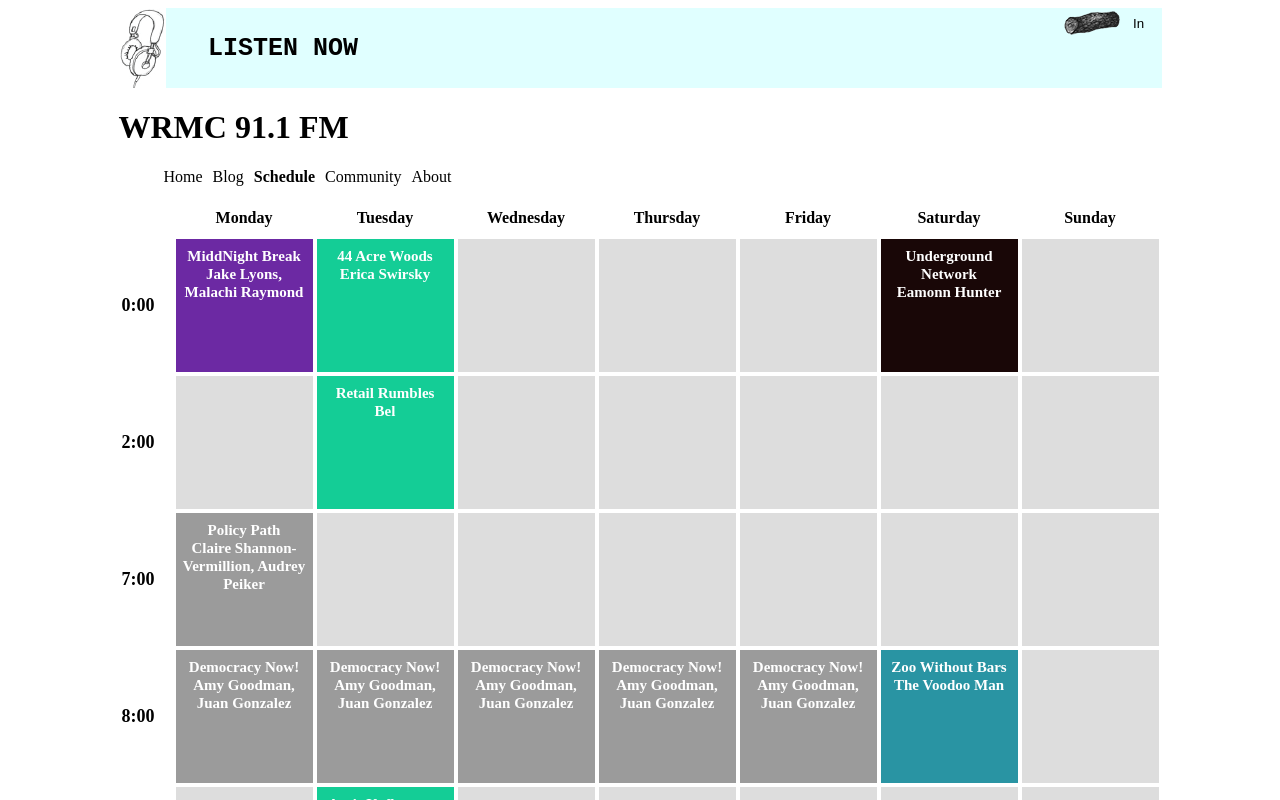
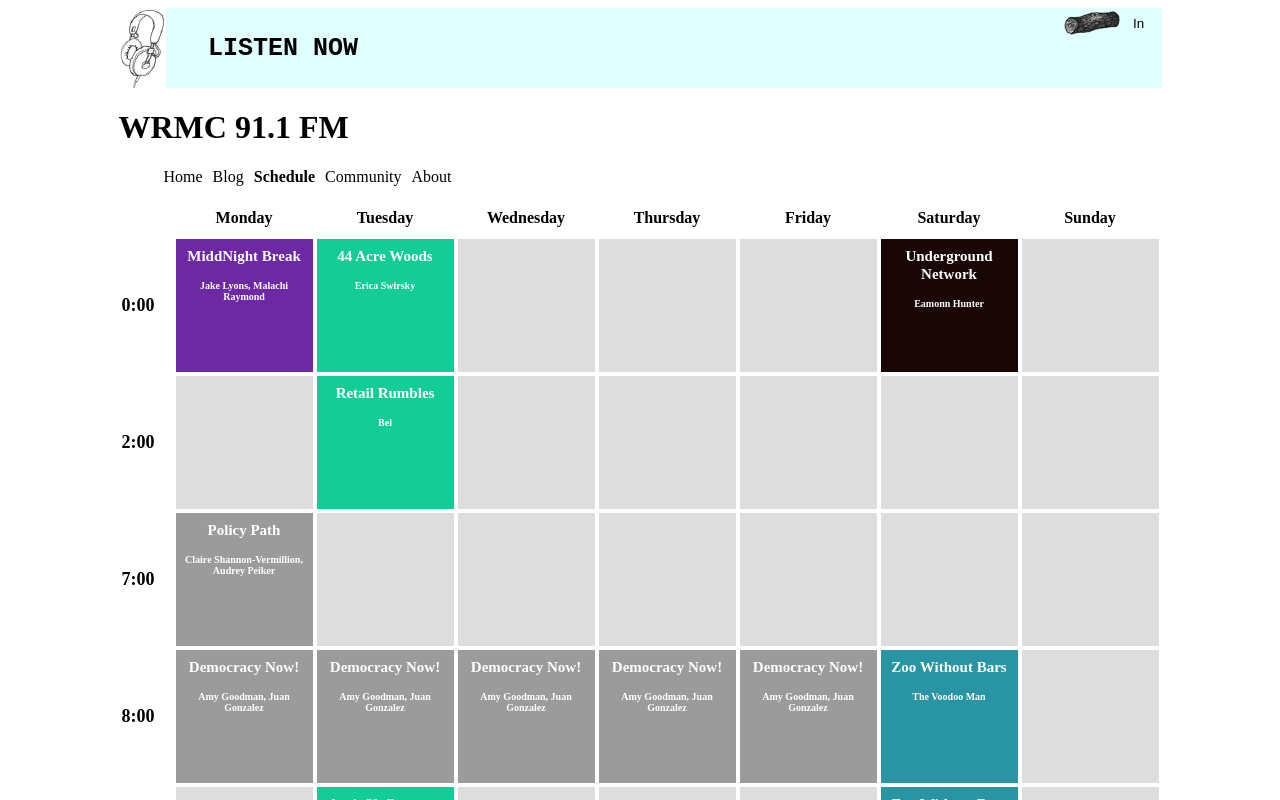
Before and after one commit to csci312-s21/project-blackberry-binturong, a Next.js app: page / in a window 1280 px wide. Both pictures are taken after a click on the item "Schedule". Shown: the top 800 px of the page. Built offline with nearby package versions, Linux system fonts and the light colour scheme.

Commit message:
Updated tests

```diff
--- a/src/components/WeeklySchedule.js
+++ b/src/components/WeeklySchedule.js
@@ -5,10 +5,11 @@
 
 export default function WeeklySchedule({ shows }){
   const showsArr = [];
-  const days = ['','Monday', 'Tuesday', 'Wednesday', 'Thursday', 'Friday', 'Saturday', 'Sunday'];
+  const days = ["","Monday", "Tuesday", "Wednesday", "Thursday", "Friday", "Saturday", "Sunday"];
 
-  const firstRow = days.map((d) => {
-    return (<div className={styles.scheduleDay}>
+  const firstRow = days.map((d, i) => {
+    const currKey = `firstrow${  i}`;
+    return (<div key={currKey} className={styles.scheduleDay}>
               {d}
             </div>)
   })
@@ -20,22 +21,24 @@
     showsArr.push([]);
     for (let l = 0; l < 8; l++){
       if (l===0){
-        showsArr[showsArr.length-1].push(<div className={styles.scheduleTime}>{i+":00"}</div>);
+        showsArr[showsArr.length-1].push(<div className={styles.scheduleTime}>{`${i}:00`}</div>);
       }
-      //else {showsArr[showsArr.length-1].push(<WeeklyShow show = {{}}/>)};
-      else {showsArr[showsArr.length-1].push(undefined)};
+      else {showsArr[showsArr.length-1].push(undefined)}
     }
   }
 
   shows.forEach((s) => {
-    let day = getDayInt(s.time.day)+1;
-    let time = (s.time.hour / 100)+1;
-    let genre = s.genre;
+    const day = getDayInt(s.time.day)+1;
+    const time = (s.time.hour / 100)+1;
     showsArr[time][day] = <WeeklyShow show = {s}/>
+    if (s.time.duration === 2) {
+      showsArr[time+1][day] = <WeeklyShow show = {s}/>
+    }
   })
 
 
-  const table = showsArr.map((item) => {
+  const table = showsArr.map((item, key1) => {
+    const rowKey = `row${  key1}`;
     let count = 0;
     item.forEach((unit) => {
       if (unit === undefined) {
@@ -45,18 +48,22 @@
 
     if (count < 7) {
       return (
-        <tr>
-          {item.map((i) => {
+        <tbody>
+          <tr key={rowKey}>
+            {item.map((i, key2) => {
               let result = i;
               if (i === undefined) {
                 result = <WeeklyShow show = {{}}/>
               }
 
-            return (<td>
+              let cellKey = key1*1000+key2;
+              cellKey = `cell${  cellKey}`;
+              return (<td key={cellKey}>
                         {result}
                       </td>);
             })}
           </tr>
+        </tbody>
       );
     }
 
@@ -69,7 +76,7 @@
       </table>
     </div>
   );
-};
+}
 
 
 WeeklySchedule.propTypes = {
--- a/src/components/WeeklyShow.js
+++ b/src/components/WeeklyShow.js
@@ -1,12 +1,10 @@
 import PropTypes from "prop-types";
 import styles from "../styles/WeeklyShow.module.css";
-import { red } from "color-name";
 
 export default function WeeklyShow({ show }){
 
   if (show === {} || show === undefined){
-    return <div className={styles.WeeklyShow}>
-    </div>
+    return <div className={styles.WeeklyShow} />
   }
 
   const colors = {
@@ -49,7 +47,6 @@
   if (show.genres !== undefined) {
     const g = show.genres[0].toLowerCase();
     genrecolor = colors[g];
-
     if (genrecolor === undefined) {
       genrecolor = "#A8A8A8";
     }
@@ -60,29 +57,24 @@
   }
 
   return (
-    /*
-    <div className={styles.WeeklyShow} style={{"background-color": genrecolor}}>
+    <div className={styles.WeeklyShow} style={{"backgroundColor": genrecolor}}>
       <p className={styles.ShowTitle}>{show.title}</p>
       <p>{djs}</p>
     </div>
-    */
-    <div className={styles.WeeklyShow} style={{"background-color": genrecolor}}>
-      <span className={styles.ShowTitle}>{show.title}<br/>{djs}</span>
-    </div>
   )
-};
+}
 
 WeeklyShow.propTypes = {
   show: PropTypes.shape({
-    title: PropTypes.string.isRequired,
-    DJs: PropTypes.arrayOf(PropTypes.string.isRequired).isRequired,
-    description: PropTypes.string.isRequired,
+    title: PropTypes.string,
+    DJs: PropTypes.arrayOf(PropTypes.string.isRequired),
+    description: PropTypes.string,
     time: PropTypes.shape({
-      day: PropTypes.string.isRequired,
-      hour: PropTypes.number.isRequired,
-      duration: PropTypes.number.isRequired,
-    }).isRequired,
-    genres: PropTypes.arrayOf(PropTypes.string.isRequired).isRequired,
-    id: PropTypes.string.isRequired,
+      day: PropTypes.string,
+      hour: PropTypes.number,
+      duration: PropTypes.number,
+    }),
+    genres: PropTypes.arrayOf(PropTypes.string),
+    id: PropTypes.string,
   }).isRequired
 };
--- a/src/pages/index.js
+++ b/src/pages/index.js
@@ -15,14 +15,14 @@
 export default function Home() {
   const [allShows] = useState(shows);
   const [loggedIn, setLoggedIn] = useState(false);
-  const [sotw] = useState(allShows[5]); //placeholder, eventually we will want a callback: "setSotw"
+  const [sotw] = useState(allShows[0]); //placeholder, eventually we will want a callback: "setSotw"
 
   const [page, setCurrentPage] = useState("Home");
   const pageList = ["Home", "Blog", "Schedule", "Community", "About"];
 
   const placeholderPages = {
     "Home":<div> <ShowOTW show={sotw}/> <p>{""}</p> <NextThreeShows shows={allShows}/>  </div>,
-    "Blog":<h2></h2>,
+    "Blog":<h2 />,
     "Schedule":<h2><WeeklySchedule shows={allShows}/></h2>,
     "Community":<h2>This is the community page</h2>,
     "About":<h2>This is the about page</h2>
```
Also changed, not shown: 2 other files (tests, documents, lock files or other folders). Lines whose indentation alone changed are shown as unchanged.
